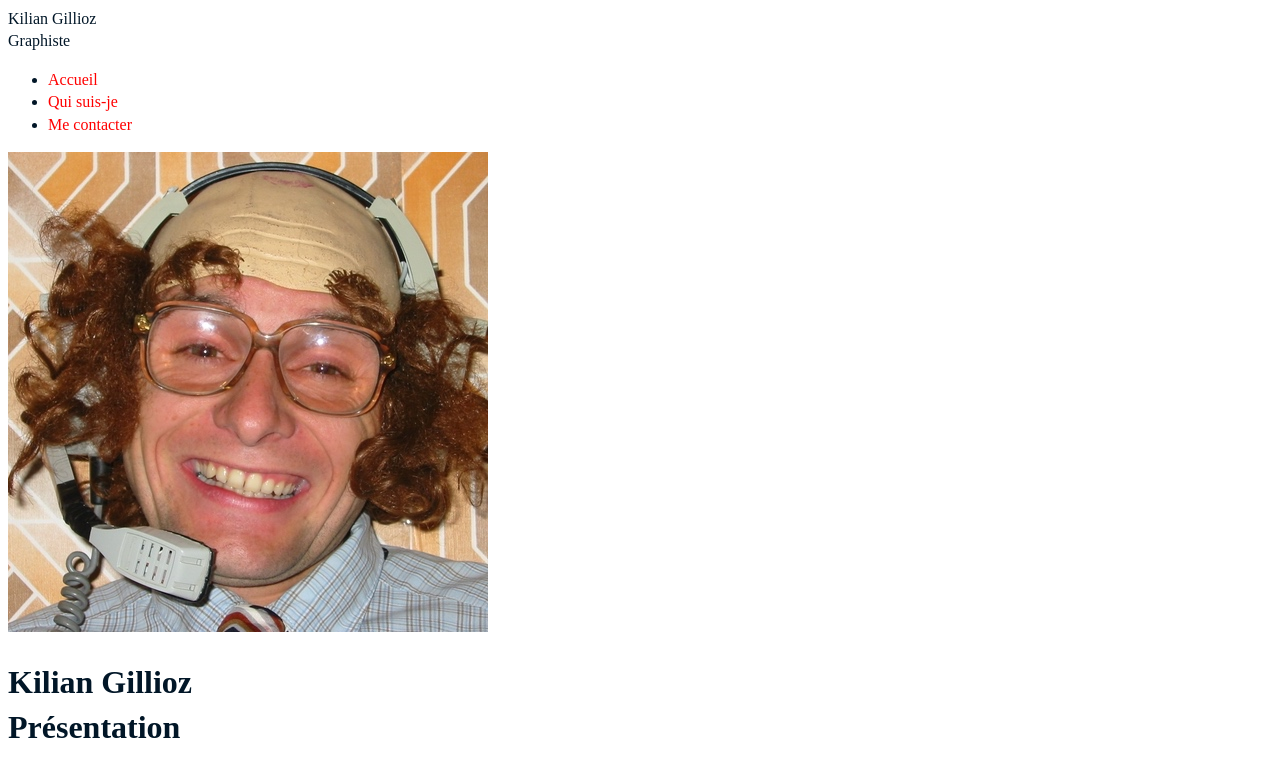
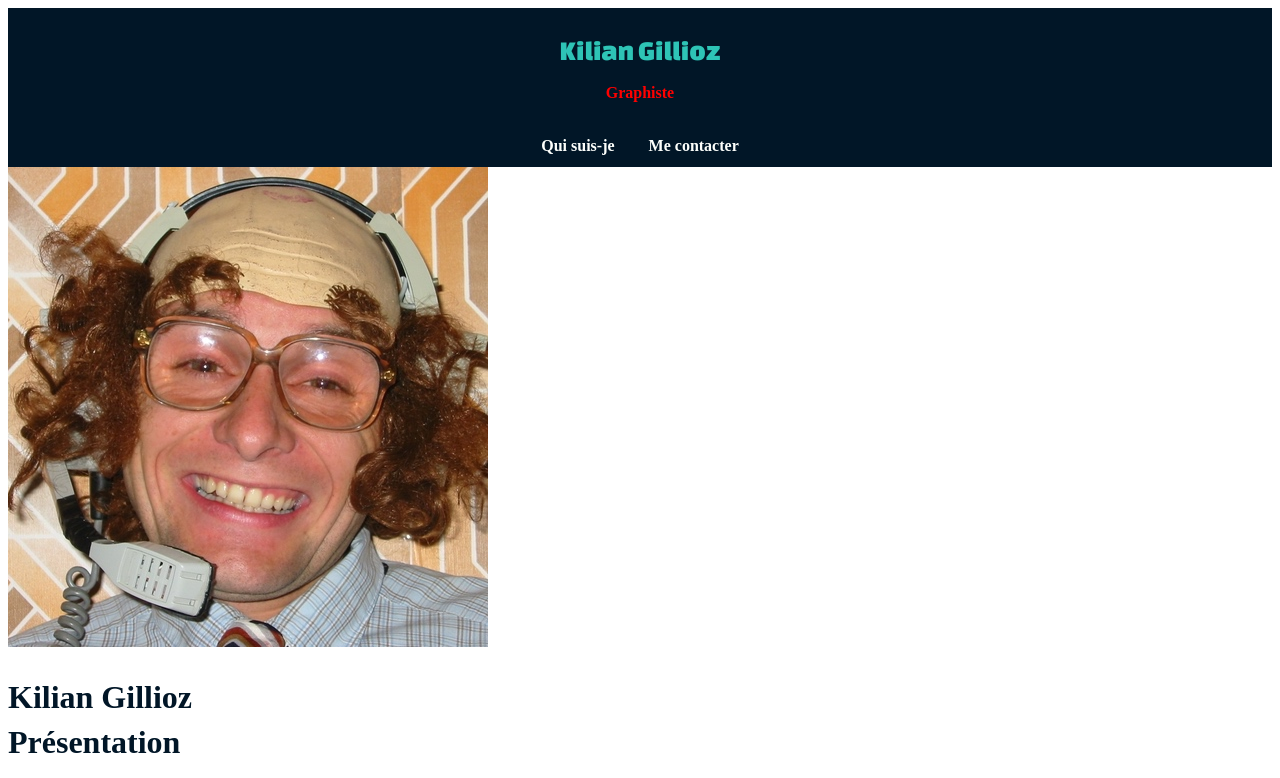
Before and after one commit to esig-jura/b053-laure-dinateur-kilgil, a plain HTML site: page informations.html in a window 1280 px wide. Shown: the top 778 px of the page. Drawn offline with Linux system fonts and the light colour scheme; files whose address does not match are found by name.

Commit message:
style de l'entete

```diff
--- a/css/main.css
+++ b/css/main.css
@@ -16,9 +16,9 @@
 
 
 
-/*************************
-    STYLES GENERAUX
-***************************/
+/*******************************************
+               STYLES GENERAUX
+********************************************/
 
 
 body
@@ -63,6 +63,70 @@ img
 }
 
 
-/*************************
-    ENTÊTE DU SITE
-***************************/
+/***********************************************
+                 ENTÊTE DU SITE
+************************************************/
+ header
+ {
+     text-align: center;
+     background-color: #011627;
+     padding-top: 5px;
+     margin-bottom: 3opx;
+ }
+
+ header .nom
+ {
+     color: #2ec4b6;
+     font-size: 1.75rem;
+     font-family: 'Changa One', cursive;
+     font weight: 400;
+     line-height: 0.8;
+     margin-top: 1rem;
+     margin-bottom: 1rem;
+     padding: 10px;
+     margin: 1rem 0;
+ }
+
+ header .metier
+ {
+     margin-top: -5px;
+     font-weight: bold;
+ }
+
+ header nav
+ {
+     padding: 10px 0;
+     margin: 20px 0 0;
+ }
+
+ header nav ul
+ {
+     list-style-type: none;
+     padding: 0;
+     margin: 0 10px;
+ }
+
+header nav ul li
+{
+display: inline;
+}
+
+header nav ul li.accueil
+{
+    display: none;
+}
+
+
+header nav ul li a
+{
+   color: #fdfffc;
+    font-weight: bold;
+    padding: 15px 15px;
+}
+
+/* Lorsque que le lien est survoler il devient bleue */
+header nav ul li a:hover
+{
+    color: #2ec4b6;
+    transition: color 1s;
+}
--- a/informations.html
+++ b/informations.html
@@ -15,13 +15,15 @@
 </head>
 <body>
     <header>
+        <a href=" "index.html">
         <div class="logo">
-            <div class = "nom">Kilian Gillioz</div>
+            <div class ="nom">Kilian Gillioz</div>
             <div class = "metier">Graphiste</div>
         </div>
+        </a>
         <nav>
             <ul>
-                <li><a href="index.html">Accueil</a></li>
+                <li class="accueil"><a href="index.html">Accueil</a></li>
                 <li><a href="informations.html">Qui suis-je</a></li>
                 <li><a href="contact.html">Me contacter</a></li>
             </ul>
```
